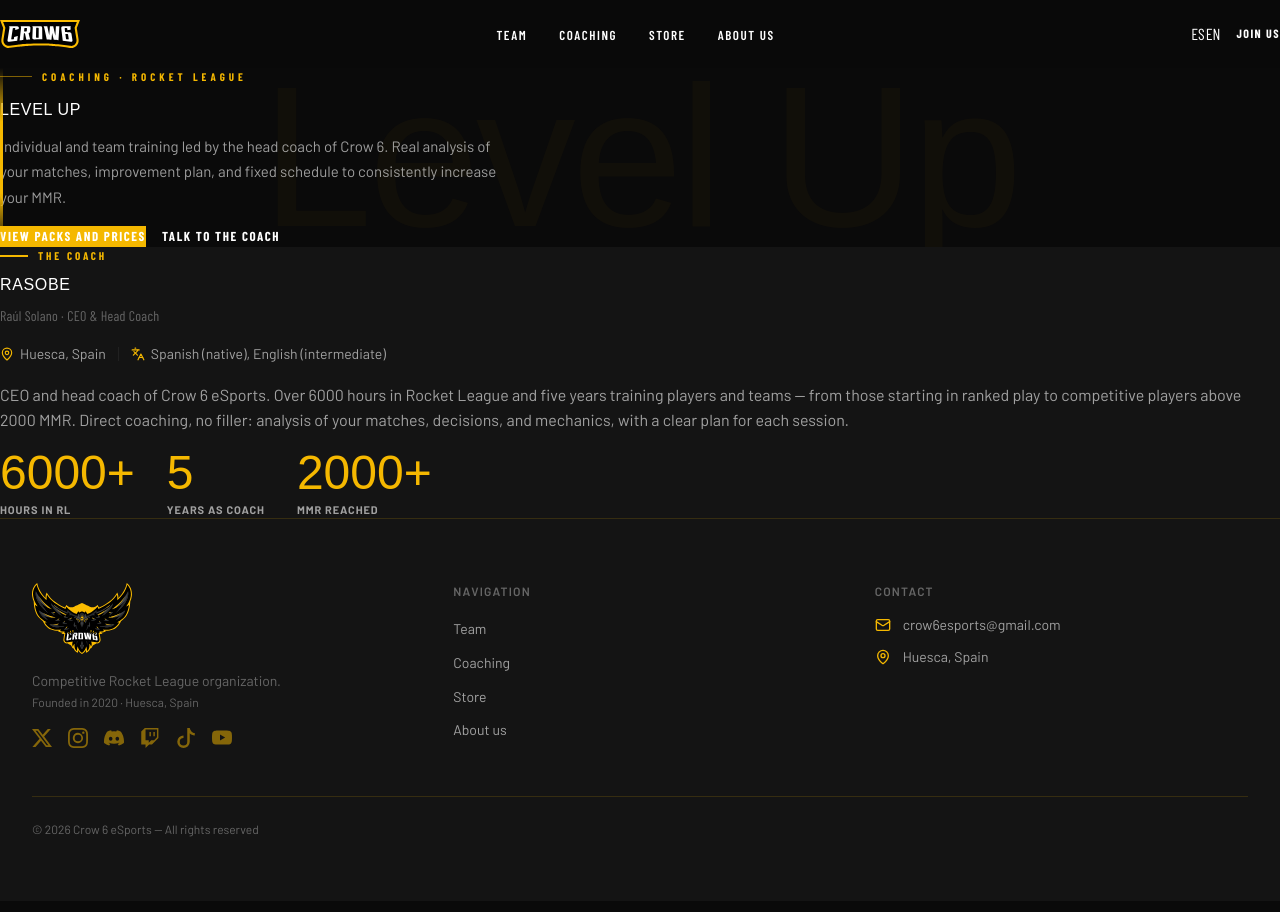
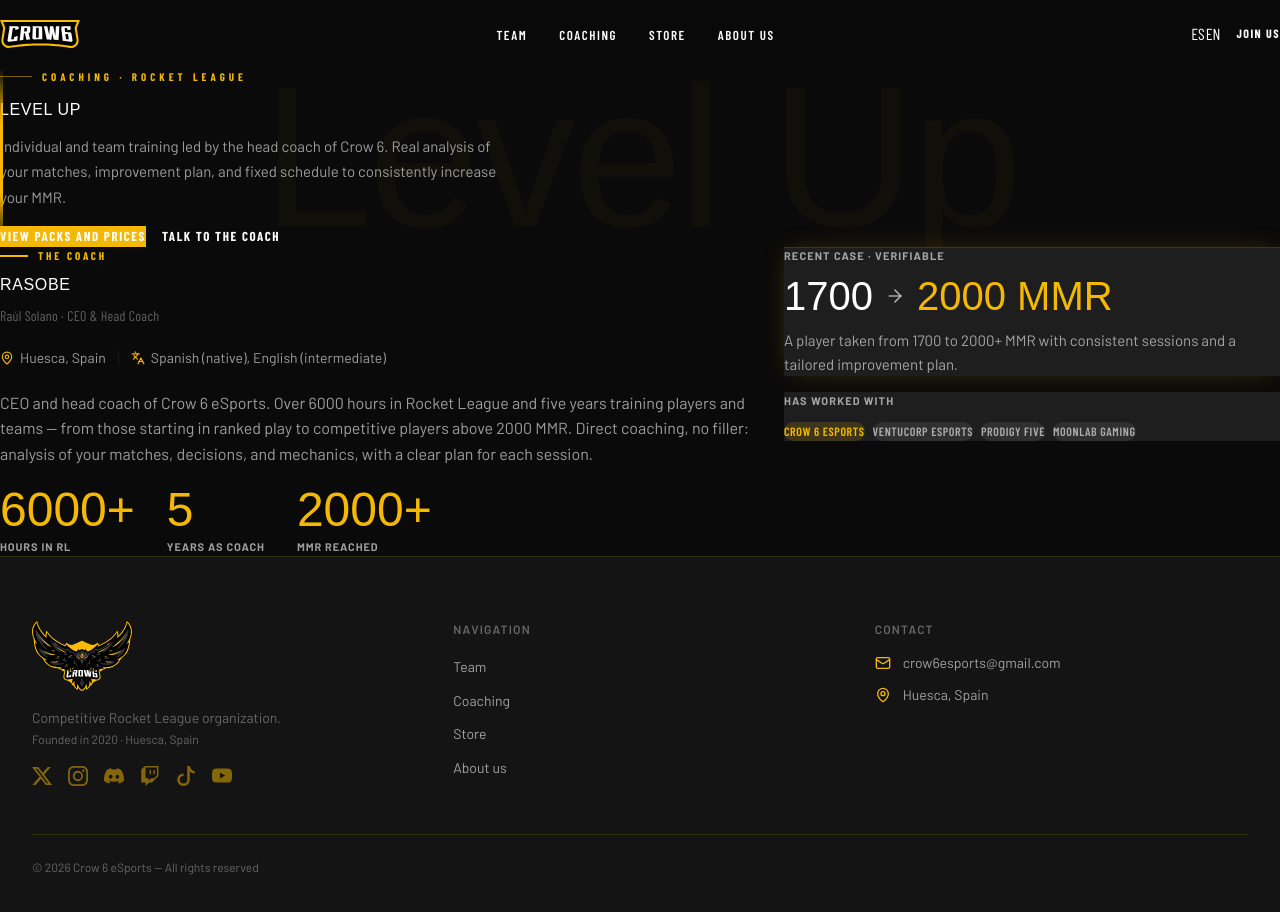
Before and after one commit to Rasobe/crow6esports-web, a Next.js app: page /en/coaching in a window 1280 px wide. Shown: the top 912 px of the page. Built offline with nearby package versions, Linux system fonts and the light colour scheme; a web font is replaced by a local one.

Commit message:
feat(coaching): add AchievementsSection component with styling and localization; update coach section layout

```diff
--- a/messages/en.json
+++ b/messages/en.json
@@ -294,7 +294,19 @@
         { "value": "6000+", "label": "Hours in RL" },
         { "value": "5", "label": "Years as coach" },
         { "value": "2000+", "label": "MMR reached" }
-      ]
+      ],
+      "achievements": {
+        "case": {
+          "eyebrow": "Recent case · Verifiable",
+          "from": "1700",
+          "to": "2000 MMR",
+          "description": "A player taken from 1700 to 2000+ MMR with consistent sessions and a tailored improvement plan."
+        },
+        "orgs": {
+          "label": "Has worked with",
+          "list": ["Crow 6 Esports", "Ventucorp Esports", "Prodigy Five", "Moonlab Gaming"]
+        }
+      }
     },
     "individual": "Individual",
     "group": "Group",
--- a/messages/es.json
+++ b/messages/es.json
@@ -304,7 +304,19 @@
         { "value": "6000+", "label": "Horas en RL" },
         { "value": "5", "label": "Años como coach" },
         { "value": "2000+", "label": "MMR alcanzado" }
-      ]
+      ],
+      "achievements": {
+        "case": {
+          "eyebrow": "Caso reciente · Verificable",
+          "from": "1700",
+          "to": "2000 MMR",
+          "description": "Un jugador llevado de 1700 a 2000+ MMR con sesiones constantes y un plan de mejora a medida."
+        },
+        "orgs": {
+          "label": "Ha trabajado con",
+          "list": ["Crow 6 Esports", "Ventucorp Esports", "Prodigy Five", "Moonlab Gaming"]
+        }
+      }
     },
     "individual": "Individual",
     "group": "Grupal",
--- a/src/features/coaching/components/coach-section/CoachSection.tsx
+++ b/src/features/coaching/components/coach-section/CoachSection.tsx
@@ -1,12 +1,12 @@
 import "./coach-section.scss";
-import { BioSection } from "./components";
+import { AchievementsSection, BioSection } from "./components";
 
 export function CoachSection() {
     return (
         <section className="coach-section">
             <div className="coach-section__inner">
                 <BioSection />
-                {/* <AchievementsSection /> */}
+                <AchievementsSection />
             </div>
         </section>
     )
--- a/src/features/coaching/components/coach-section/coach-section.scss
+++ b/src/features/coaching/components/coach-section/coach-section.scss
@@ -2,7 +2,6 @@
     .coach-section {
         position: relative;
         padding: 48px 0;
-        background: var(--bg-surface);
     }
 
     .coach-section__inner {
@@ -11,8 +10,17 @@
         margin-inline: auto;
         padding-inline: 1.5rem;
         display: flex;
-        flex-direction: row;
+        flex-wrap: wrap;
         gap: 32px;
-        flex-wrap: wrap;
+    }
+
+    .coach-section__bio {
+        flex: 2 1 360px;
+        min-width: 0;
+    }
+
+    .achievements-section {
+        flex: 1 1 300px;
+        min-width: 0;
     }
 }
--- /dev/null
+++ b/src/features/coaching/components/coach-section/components/achievements-section/AchievementsSection.tsx
@@ -0,0 +1,36 @@
+import { Badge } from "@/components/ui";
+import { useTranslations } from "next-intl";
+import { ArrowRight } from "lucide-react";
+import "./achievements-section.scss";
+
+export function AchievementsSection() {
+    const t = useTranslations("coaching.coach.achievements");
+    const orgs = t.raw("orgs.list") as string[];
+
+    return (
+        <aside className="achievements-section">
+            <div className="achievements-section__case">
+                <span className="achievements-section__eyebrow">{t("case.eyebrow")}</span>
+                <div className="achievements-section__mmr">
+                    <span className="achievements-section__mmr-from">{t("case.from")}</span>
+                    <ArrowRight size={20} className="achievements-section__mmr-arrow" />
+                    <span className="achievements-section__mmr-to">{t("case.to")}</span>
+                </div>
+                <p className="achievements-section__case-desc">{t("case.description")}</p>
+            </div>
+
+            <div className="achievements-section__orgs">
+                <span className="achievements-section__eyebrow">{t("orgs.label")}</span>
+                <div className="achievements-section__orgs-list">
+                    {orgs.map((org) => (
+                        <Badge
+                            key={org}
+                            label={org}
+                            variant={org === "Crow 6 Esports" ? "brand" : "default"}
+                        />
+                    ))}
+                </div>
+            </div>
+        </aside>
+    );
+}
--- /dev/null
+++ b/src/features/coaching/components/coach-section/components/achievements-section/achievements-section.scss
@@ -0,0 +1,68 @@
+@layer components {
+    .achievements-section {
+        display: flex;
+        flex-direction: column;
+        gap: 1rem;
+    }
+
+    .achievements-section__case,
+    .achievements-section__orgs {
+        padding: 1.25rem 1.5rem;
+        border: 1px solid var(--border-strong);
+        background: var(--bg-raised);
+        display: flex;
+        flex-direction: column;
+        gap: 0.75rem;
+    }
+
+    .achievements-section__case {
+        box-shadow: 0 0 24px -6px color-mix(in srgb, var(--brand) 25%, transparent),
+                    inset 0 1px 0 color-mix(in srgb, var(--brand) 15%, transparent);
+    }
+
+    .achievements-section__eyebrow {
+        font-size: 0.6875rem;
+        font-weight: 700;
+        letter-spacing: 0.1em;
+        text-transform: uppercase;
+        color: var(--text-secondary);
+    }
+
+    .achievements-section__mmr {
+        display: flex;
+        align-items: center;
+        gap: 0.75rem;
+    }
+
+    .achievements-section__mmr-from {
+        font-family: var(--font-display);
+        font-size: clamp(1.75rem, 4vw, 2.5rem);
+        line-height: 1;
+        color: var(--text-primary);
+    }
+
+    .achievements-section__mmr-arrow {
+        color: var(--text-secondary);
+        flex-shrink: 0;
+    }
+
+    .achievements-section__mmr-to {
+        font-family: var(--font-display);
+        font-size: clamp(1.75rem, 4vw, 2.5rem);
+        line-height: 1;
+        color: var(--brand);
+    }
+
+    .achievements-section__case-desc {
+        font-size: 0.9375rem;
+        color: var(--text-secondary);
+        line-height: 1.6;
+        margin: 0;
+    }
+
+    .achievements-section__orgs-list {
+        display: flex;
+        flex-wrap: wrap;
+        gap: 0.5rem;
+    }
+}
--- /dev/null
+++ b/src/features/coaching/components/coach-section/components/achievements-section/index.ts
@@ -0,0 +1 @@
+export * from './AchievementsSection';
--- a/src/features/coaching/components/coach-section/components/bio-section/bio-section.scss
+++ b/src/features/coaching/components/coach-section/components/bio-section/bio-section.scss
@@ -3,7 +3,7 @@
         position: relative;
         display: flex;
         flex-direction: column;
-        gap: 16px;
+        gap: 20px;
     }
 
     .coach-section__bio-text {
--- a/src/features/coaching/components/coach-section/components/index.ts
+++ b/src/features/coaching/components/coach-section/components/index.ts
@@ -1 +1,2 @@
+export * from './achievements-section';
 export * from './bio-section';
```
